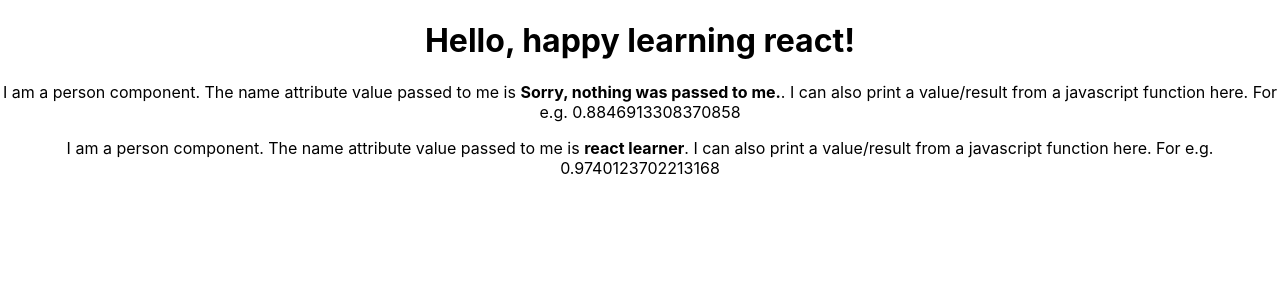
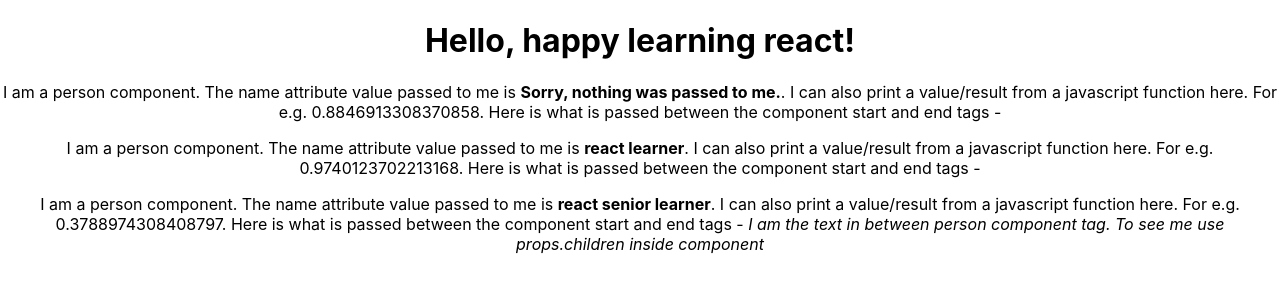
Before and after one commit to toneeraj/learn-react-app, a React (Create React App) app: page / in a window 1280 px wide. Shown: the top 300 px of the page. Built offline with nearby package versions, Linux system fonts and the light colour scheme.

Commit message:
Added example for props.children usage by adding 3rd person component.

```diff
--- a/src/App.js
+++ b/src/App.js
@@ -10,6 +10,7 @@
         <h1>Hello, happy learning react!</h1>
         <Person />
         <Person name="react learner" />
+        <Person name="react senior learner">I am the text in between person component tag. To see me use props.children inside component</Person>
       </div>
     );
   }
--- a/src/Person/Person.js
+++ b/src/Person/Person.js
@@ -13,7 +13,8 @@
     }
     return (
     <p>I am a person component. The name attribute value passed to me is <b>{isNamePresent}</b>.
-    I can also print a value/result from a javascript function here. For e.g. {Math.random()} </p>
+    I can also print a value/result from a javascript function here. For e.g. {Math.random()}. Here is what is passed between the component start and end tags - <em>{props.children}</em></p>
+
     );
 }
 
```
Also changed, not shown: 1 other file (tests, documents, lock files or other folders).
